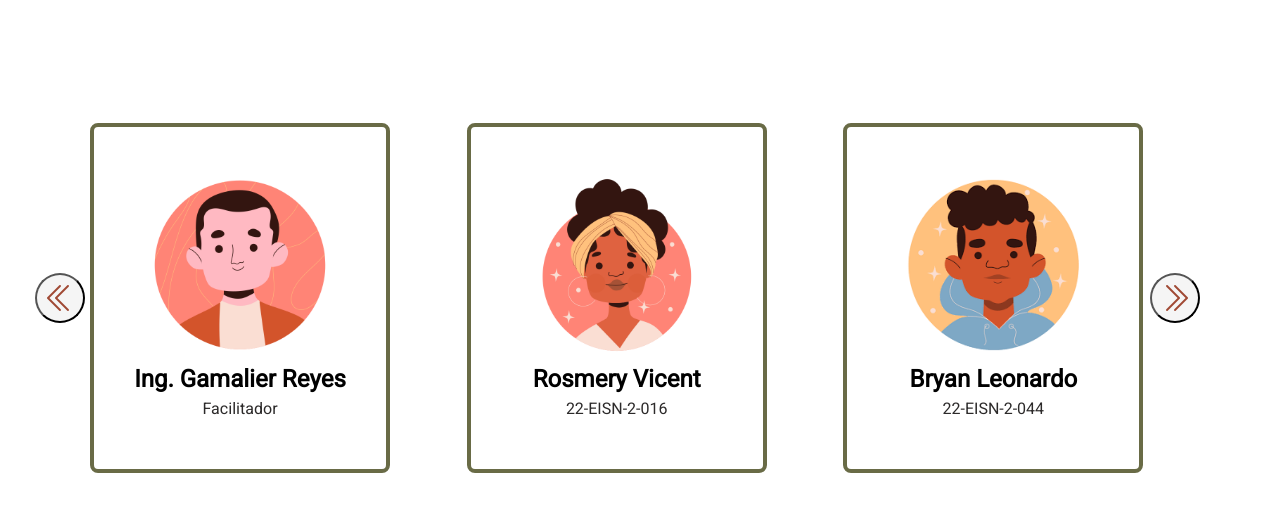
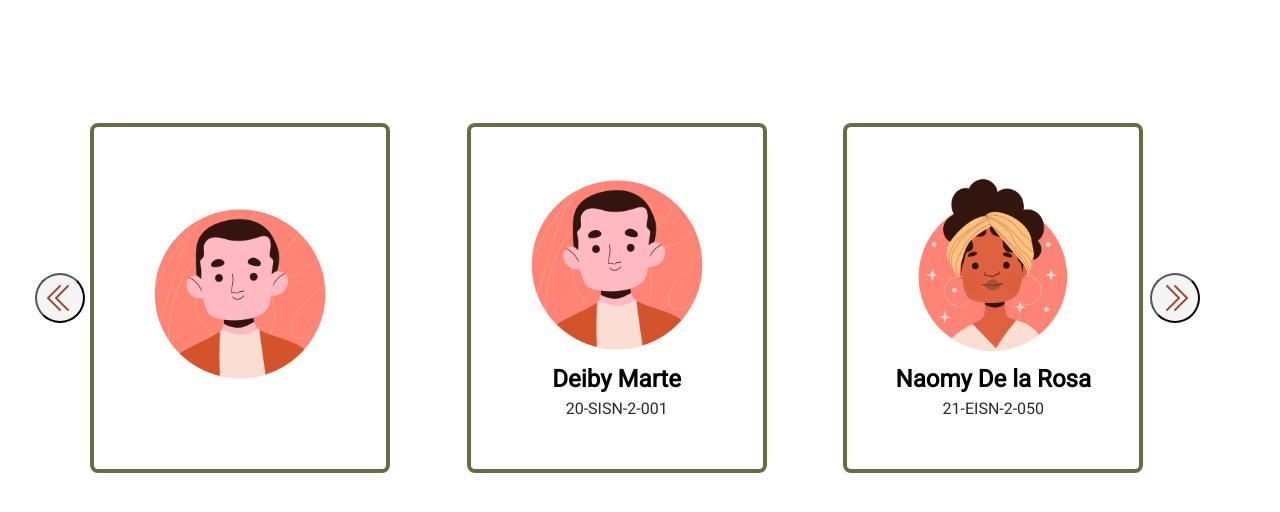
Before and after one commit to Bra357/proyecto-gestion-de-datos.github.io, a plain HTML site: page support.html in a window 1280 px wide. Shown: the part 388-900 px from the top of the page. Drawn offline with nearby package versions, Linux system fonts and the light colour scheme.

Commit message:
support.html

```diff
--- a/support.html
+++ b/support.html
@@ -22,28 +22,33 @@
     <ul class="carrusel">
         <li class="card">
             <div class="img"><img class="perfil" src="imagenes/support/kennedy.png" alt=""></div>
-            <h2>Ing. Gamalier Reyes</h2>
-            <span>  Facilitador</span>
+            <h2></h2>
+            <span></span>
+        </li>
+        <li class="card">
+            <div class="img"><img class="perfil" src="imagenes/support/kennedy.png" alt=""></div>
+            <h2>Deiby Marte</h2>
+            <span> 20-SISN-2-001</span>
         </li>
         <li class="card">
             <div class="img"><img src="imagenes/support/rosmery.png" alt="img"></div>
-            <h2>Rosmery Vicent</h2>
-            <span>22-EISN-2-016</span>
+            <h2>Naomy De la Rosa</h2>
+            <span>21-EISN-2-050</span>
         </li>
         <li class="card">
             <div class="img"><img src="imagenes/support/Deivi.png" alt="img"></div>
-            <h2>Bryan Leonardo</h2>
+            <h2>Brayan Leonardo</h2>
             <span> 22-EISN-2-044</span>
         </li>
         <li class="card">
             <div class="img"><img src="imagenes/support/Dorcas.png" alt="img"></div>
-            <h2>Dorcas Tonssaint</h2>
-            <span> 22-EISN-2-062</span>
+            <h2>Kimberly Peguero</h2>
+            <span> 22-SISN-2-035</span>
         </li>
         <li class="card">
             <div class="img"><img src="imagenes/support/Bryan.png" alt=""></div>
-            <h2>Alison Silvestre</h2>
-            <span>22-EISN-2-027</span>
+            <h2>Joalvin Abreu</h2>
+            <span>17-EISN-2-036</span>
         </li>
     </ul>
      <button class="despues"><i class="bi bi-chevron-double-right"></i></button>
```
